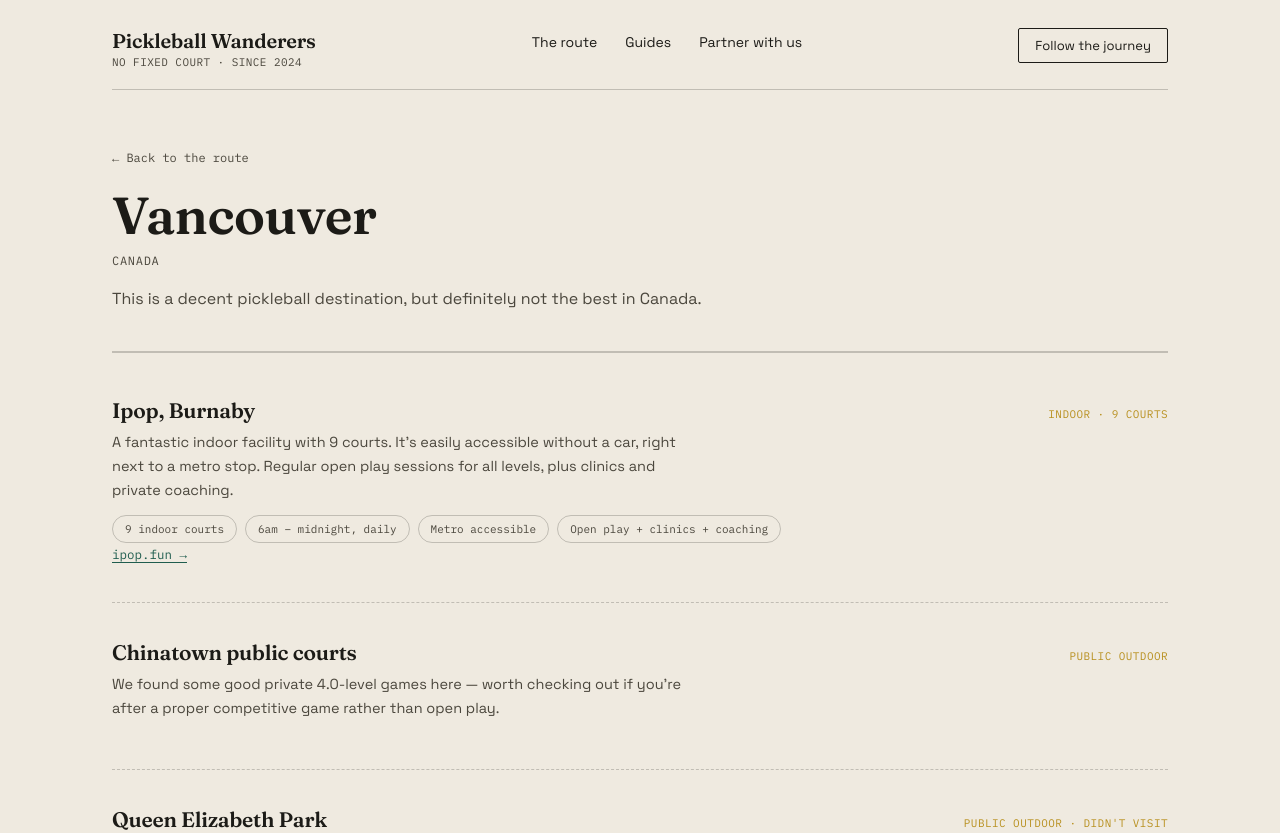
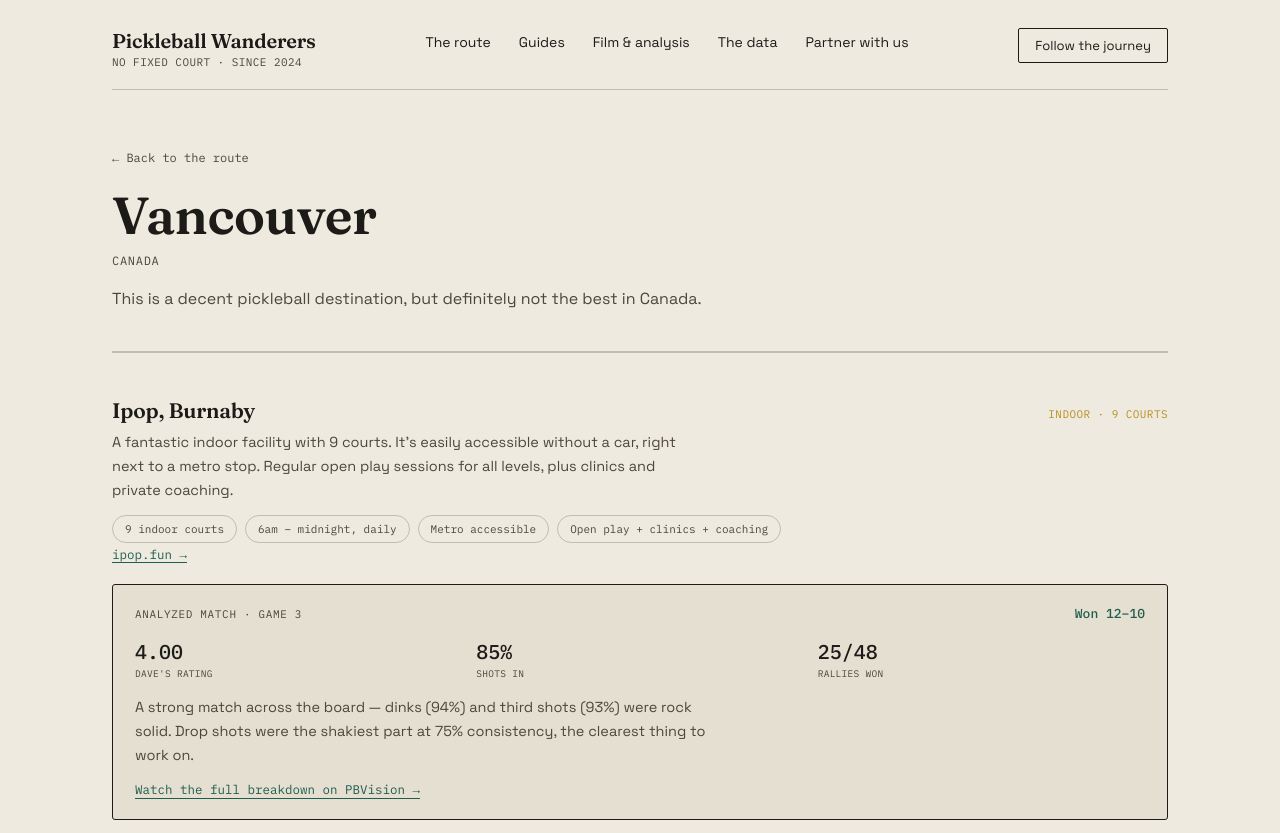
Before and after one commit to davemroberts-hub/pickleball-wanderers, a plain HTML site: page guides/vancouver.html in a window 1280 px wide. Shown: the top 833 px of the page. Drawn offline with Linux system fonts and the light colour scheme.

Commit message:
Add files via upload

```diff
--- a/guides/vancouver.html
+++ b/guides/vancouver.html
@@ -38,10 +38,20 @@
       <nav class="nav-links">
         <a href="../index.html#route">The route</a>
         <a href="../index.html#guides">Guides</a>
+        <a href="../index.html#film">Film &amp; analysis</a>
+        <a href="../index.html#analysis">The data</a>
         <a href="../index.html#partner">Partner with us</a>
       </nav>
       <a class="nav-cta" href="../index.html#follow">Follow the journey</a>
+      <button class="nav-toggle" onclick="document.getElementById('mobileMenu').classList.toggle('open')" aria-label="Toggle menu">☰</button>
     </div>
+    <nav class="mobile-menu" id="mobileMenu">
+      <a href="../index.html#route">The route</a>
+      <a href="../index.html#guides">Guides</a>
+      <a href="../index.html#film">Film &amp; analysis</a>
+      <a href="../index.html#analysis">The data</a>
+      <a href="../index.html#partner">Partner with us</a>
+    </nav>
   </header>
   <section class="guide-hero">
     <a class="breadcrumb" href="../index.html#route">← Back to the route</a>
@@ -64,6 +74,20 @@
         <span>Open play + clinics + coaching</span>
       </div>
       <a class="venue-link" href="https://www.ipop.fun/" target="_blank" rel="noopener">ipop.fun →</a>
+
+      <div class="match-card">
+        <div class="match-top">
+          <span class="label">Analyzed match · Game 3</span>
+          <span class="result">Won 12–10</span>
+        </div>
+        <div class="match-stats">
+          <div><span class="stat-value mono">4.00</span><span class="stat-label">Dave's rating</span></div>
+          <div><span class="stat-value mono">85%</span><span class="stat-label">Shots in</span></div>
+          <div><span class="stat-value mono">25/48</span><span class="stat-label">Rallies won</span></div>
+        </div>
+        <p class="match-note">A strong match across the board — dinks (94%) and third shots (93%) were rock solid. Drop shots were the shakiest part at 75% consistency, the clearest thing to work on.</p>
+        <a class="match-link" href="https://pb.vision/video/7tjlcd5oe06j?rf=DMNYO683" target="_blank" rel="noopener">Watch the full breakdown on PBVision →</a>
+      </div>
     </div>
 
     <div class="venue">
```
